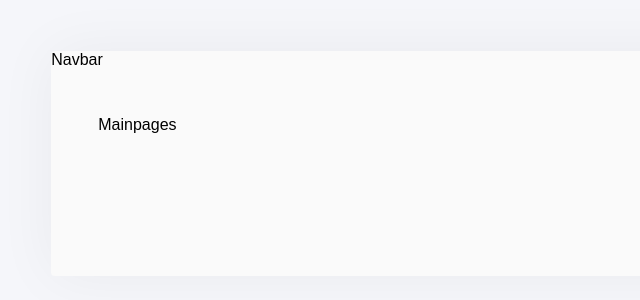
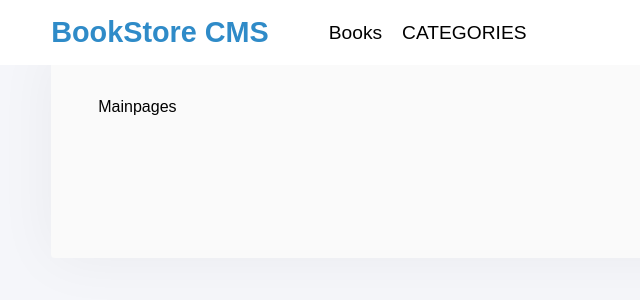
Before and after one commit to rahimialijan/BookList-App-React, a React (Create React App) app: page / in a window 1280 px wide. Shown: the top 300 px of the page, without its empty margins (0-640 px from the left). Built offline with nearby package versions, Linux system fonts and the light colour scheme.

Commit message:
Create Navbar for Bookstore app

```diff
--- a/src/App.js
+++ /dev/null
@@ -1,10 +0,0 @@
-function App() {
-  return (
-    <div>
-      <div>Navbar</div>
-      <div className="container">Mainpages</div>
-    </div>
-  );
-}
-
-export default App;
--- /dev/null
+++ b/src/App.jsx
@@ -0,0 +1,12 @@
+import Navigation from './components/navigation/navbar';
+
+function App() {
+  return (
+    <>
+      <div className="navbar">{<Navigation/>}</div>
+      <div className="container">Mainpages</div>
+    </>
+  );
+}
+
+export default App;
--- /dev/null
+++ b/src/components/navigation/navbar.css
@@ -0,0 +1,23 @@
+.nav-container{
+    width: 100%;
+    height: 100%;
+    display: flex;
+    align-items: center;
+    padding-left: 4%;
+    padding-right: 4%;
+}
+.nav-link{
+    display: flex;
+    margin-left: 20px;
+}
+.nav-link li{
+    margin-right: 20px;
+    list-style: none;
+    font-size: 1.2rem;
+    cursor: pointer;
+}
+.app-logo h2{
+    font-size: 1.8rem;
+    color: rgb(47, 139, 200);
+    cursor: pointer;
+}
--- /dev/null
+++ b/src/components/navigation/navbar.jsx
@@ -0,0 +1,18 @@
+import React from "react";
+import "./navbar.css"
+const Navigation = () => {
+  return (
+    <div className="nav-container">
+      <div className="app-logo">
+        <h2>BookStore CMS</h2>
+      </div>
+        <ul className="nav-link">
+          <li>Books</li>
+          <li>CATEGORIES</li>
+        </ul>
+      <div className="user-logo"></div>
+    </div>
+  );
+};
+
+export default Navigation;
--- a/src/index.css
+++ b/src/index.css
@@ -16,7 +16,14 @@ body {
   box-shadow: 0 0 60px 0 rgba(0, 0, 0, 0.05);
   background-color: #fafafa;
 }
-
+.navbar{
+  position: fixed;
+  top: 0;
+  left: 0;
+  height: 65px;
+  background-color: white;
+  width: 100%;
+}
 .container {
   padding: 4%;
 }
```
